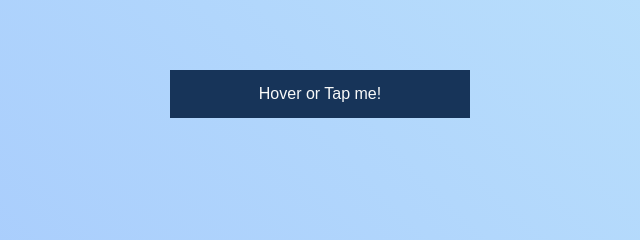
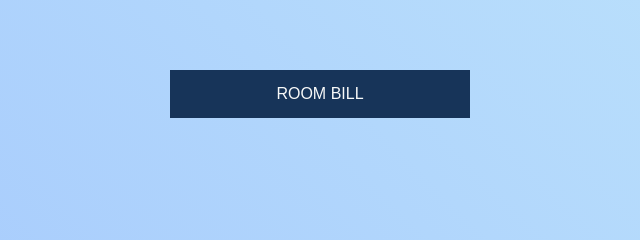
Before and after one commit to Sushanta890/Room, a plain HTML site: page index.html in a window 1280 px wide. Shown: the part 306-546 px from the top of the page, 320-960 px from the left. Drawn offline with Linux system fonts and the light colour scheme.

Commit message:
update index.html

```diff
--- a/index.html
+++ b/index.html
@@ -67,7 +67,7 @@
 </head>
 <body>
   <div class="dd">
-    <button class="dd-btn"> Hover or Tap me! </button>
+    <button class="dd-btn"> ROOM BILL </button>
     <div class="dd-content">
       <a href="room/login.html"> Login </a>
       <a href="room/rent-room.html"> Room rent </a>
```
